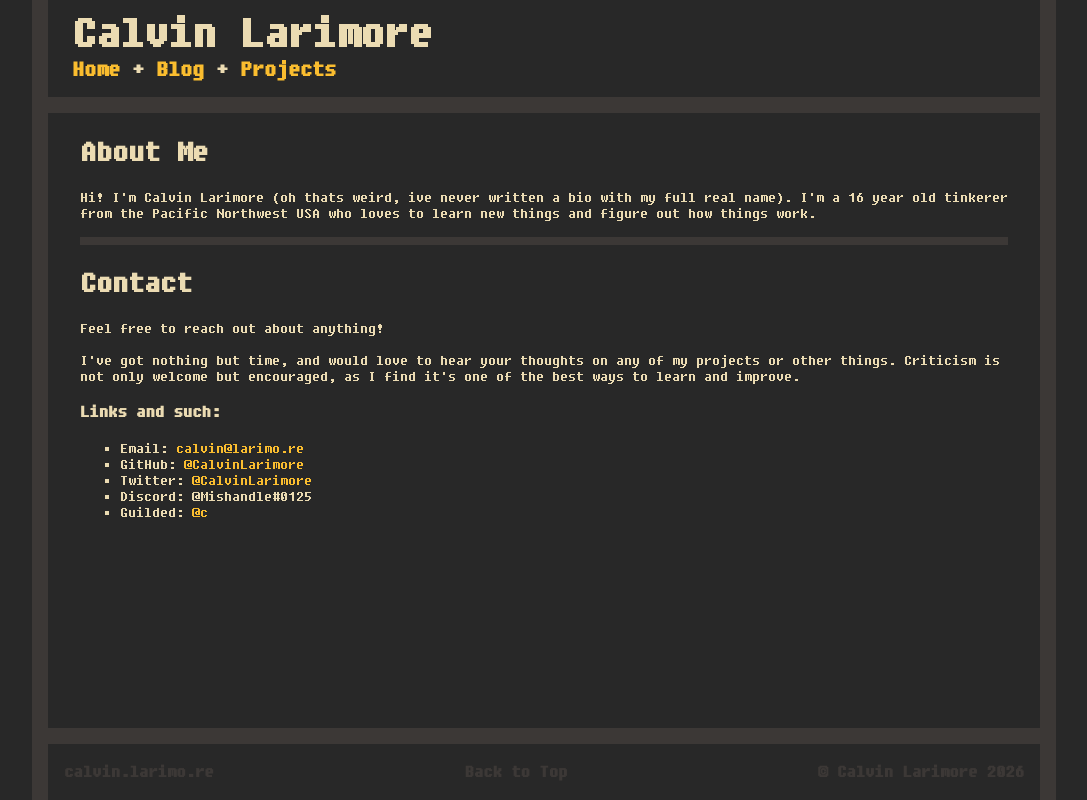
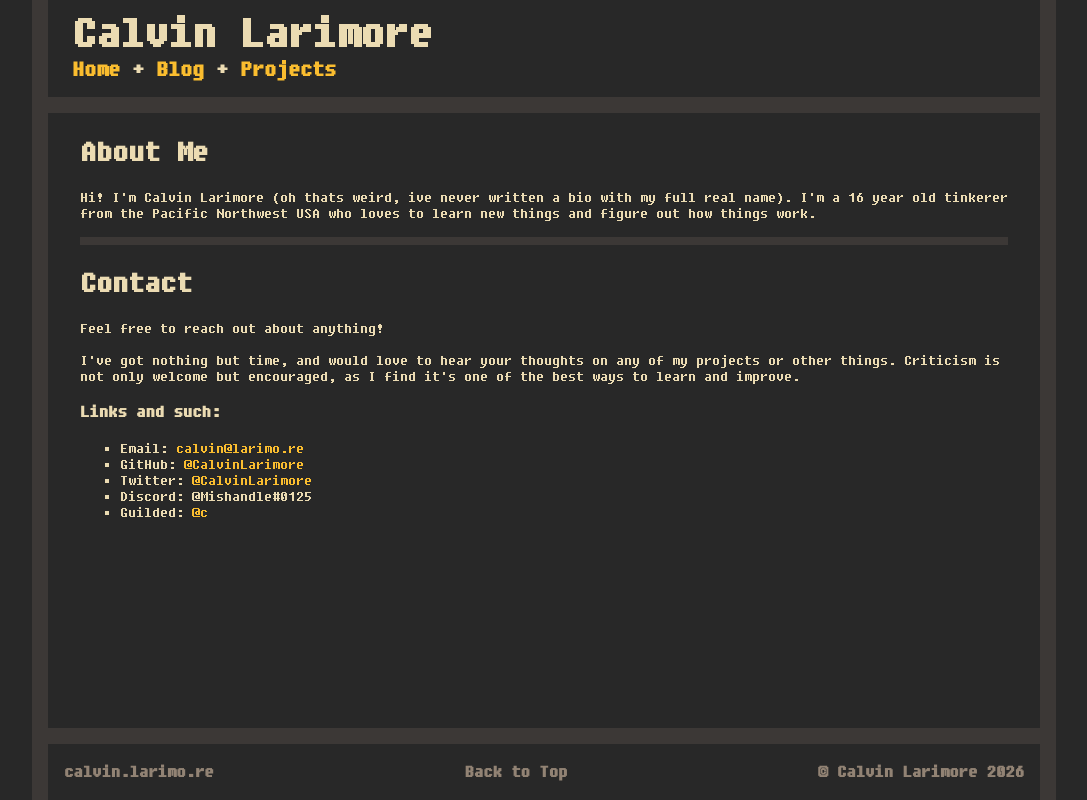
Before and after one commit to calvinlarimore/calvin.larimo.re, an Eleventy site: page src/index.md in a window 1280 px wide. Shown: the whole page, without its empty margins (96-1183 px from the left). Built offline with nearby package versions, Linux system fonts and the light colour scheme; Eleventy itself is replaced by a stand-in of ours; files that its build step writes are made by us from their sources.

Commit message:
Update footer colors to be more visible

```diff
--- a/src/_includes/style.css
+++ b/src/_includes/style.css
@@ -57,7 +57,7 @@ nav h2 {
 }
 
 footer {
-	color: #3c3836;
+	color: #928374;
 }
 
 footer div {
@@ -85,6 +85,11 @@ footer div {
 
 footer a {
 	color: inherit;
+}
+
+footer a::selection {
+	background: #928374;
+	color: #3c3836;
 }
 
 main {
```
